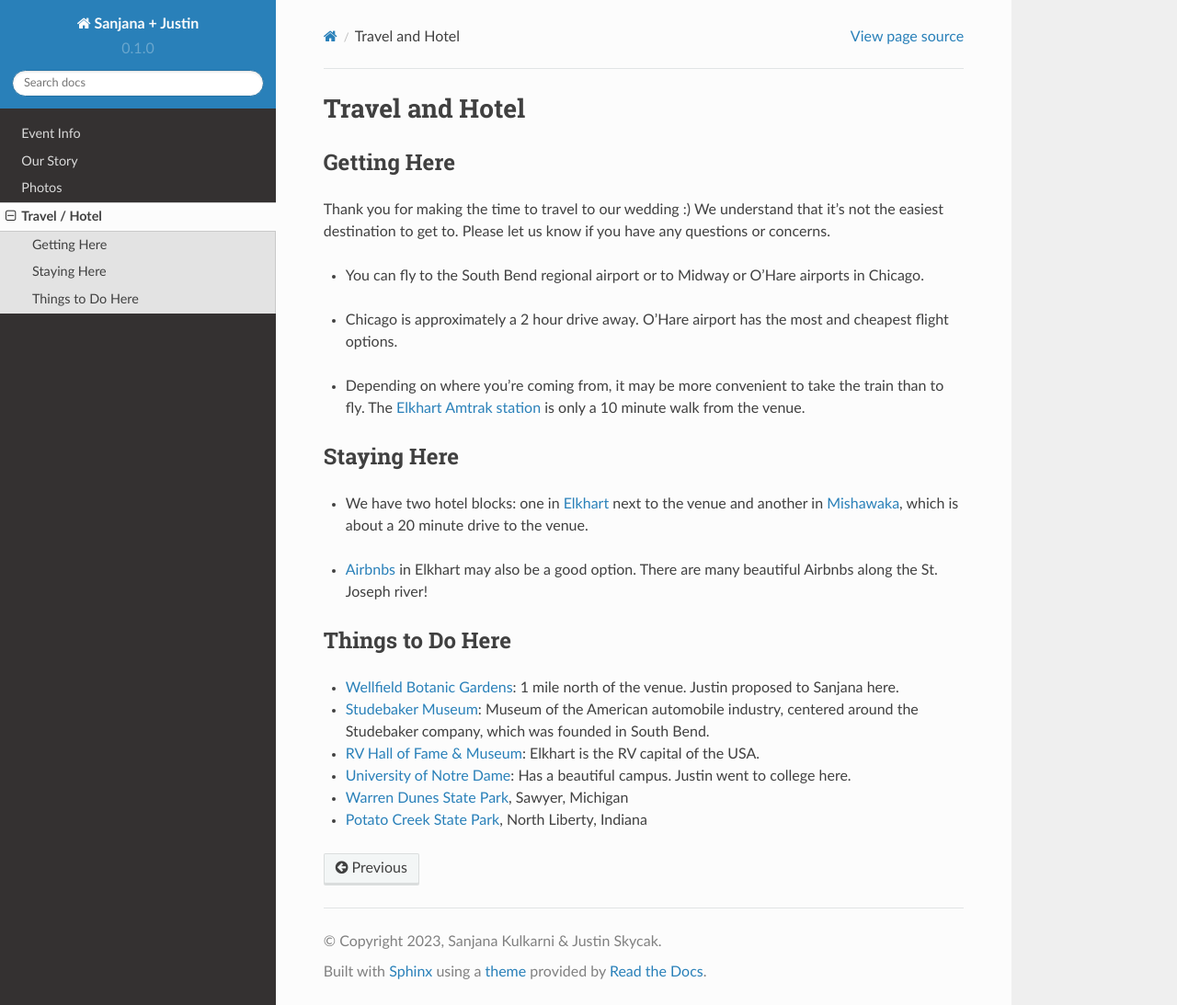
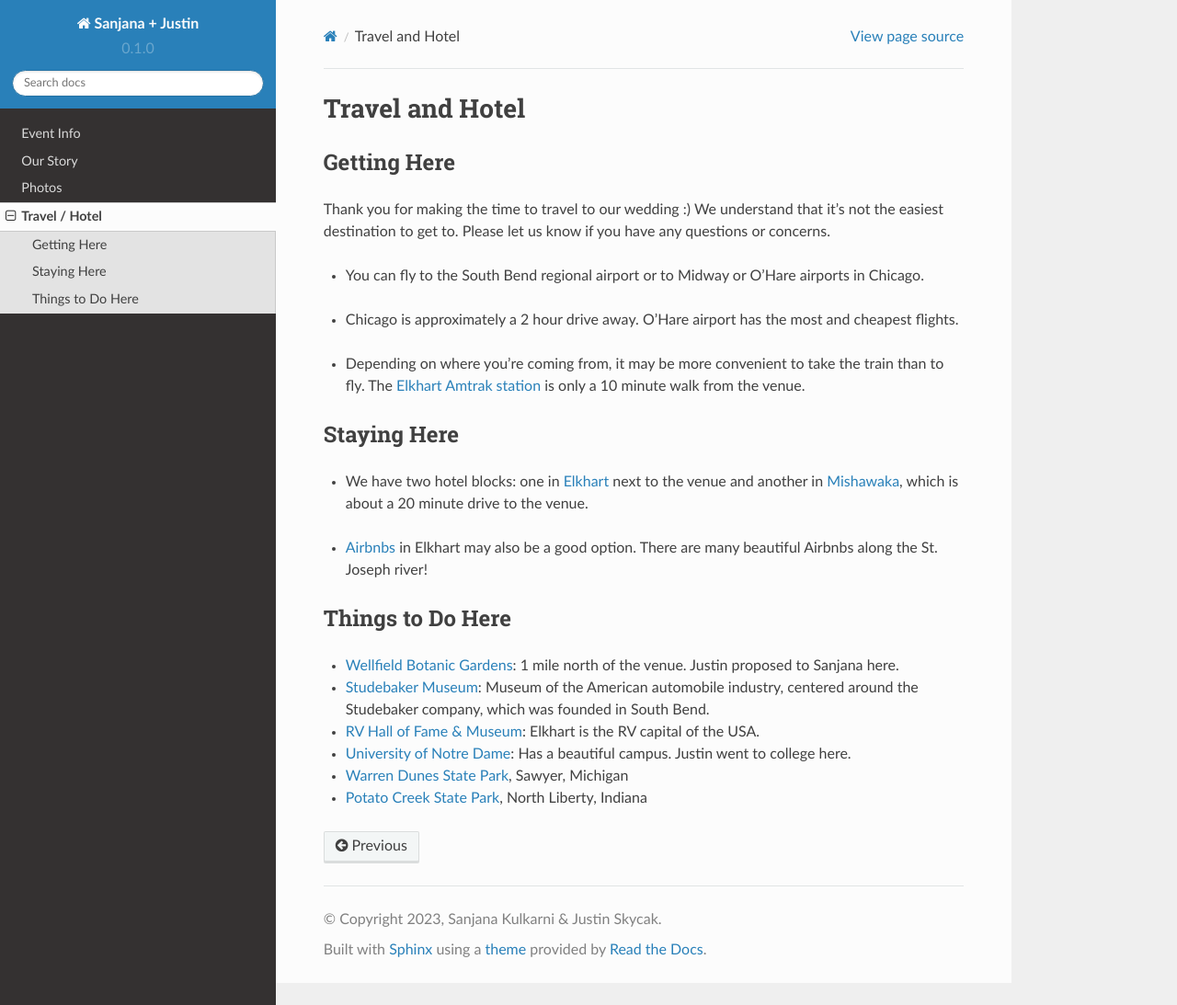
Before and after one commit to jpskycak/wedding, a Sphinx documentation site: the page built from docs/source/hotel.rst, in a window 1280 px wide and 1093 px high. Shown: the whole window at 92% size. Built offline with Sphinx 7.4.7 and the Read the Docs theme 2.0.0, drawn with Linux system fonts in a browser that asks for light colours.

Commit message:
Update hotel.rst

```diff
--- a/docs/source/hotel.rst
+++ b/docs/source/hotel.rst
@@ -9,7 +9,7 @@ Thank you for making the time to travel to our wedding :) We understand that it'
 * You can fly to the South Bend regional airport or to Midway or O'Hare airports in Chicago.
 \
 
-* Chicago is approximately a 2 hour drive away. O'Hare airport has the most and cheapest flight options.
+* Chicago is approximately a 2 hour drive away. O'Hare airport has the most and cheapest flights.
 \
 
 * Depending on where you're coming from, it may be more convenient to take the train than to fly. The `Elkhart Amtrak station <https://www.amtrak.com/stations/ekh>`_ is only a 10 minute walk from the venue.
```
